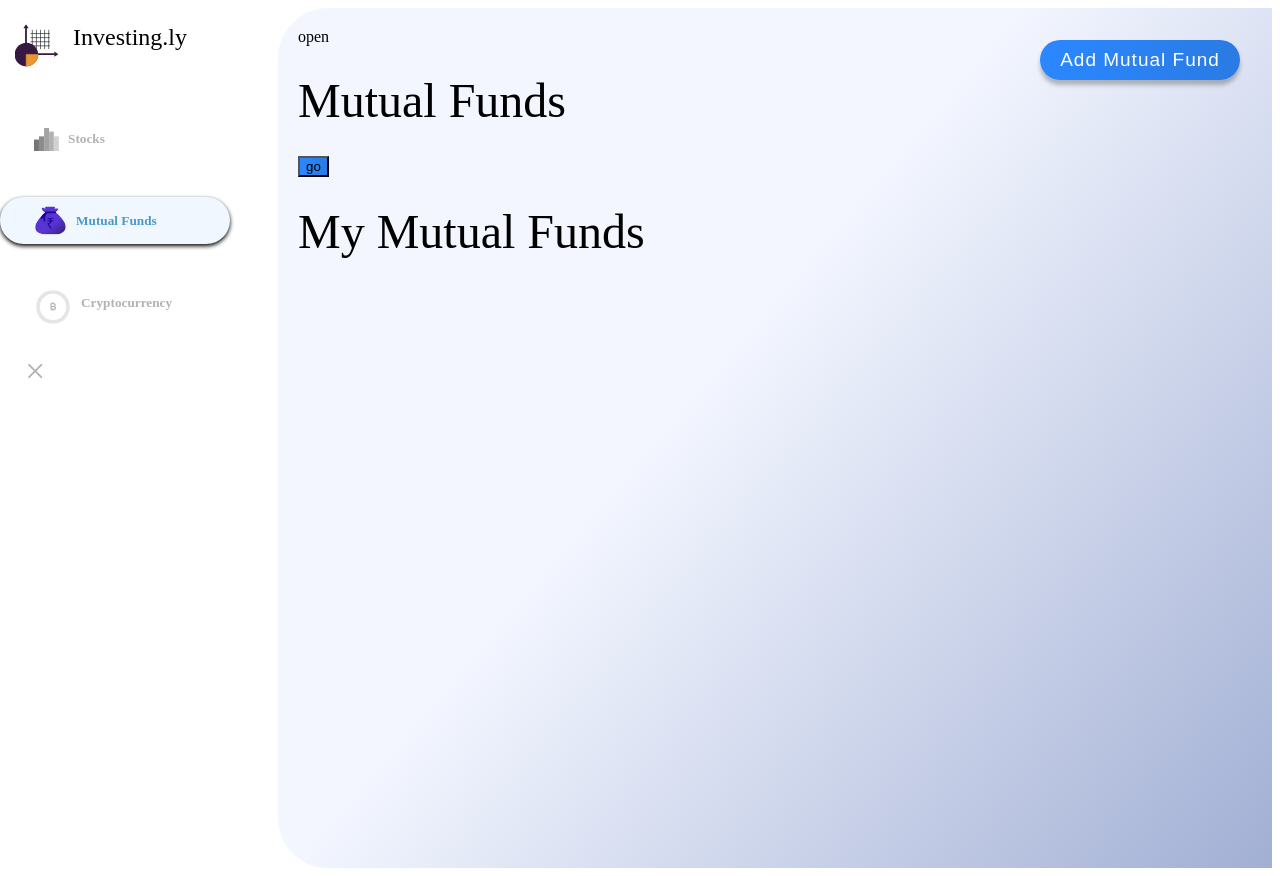
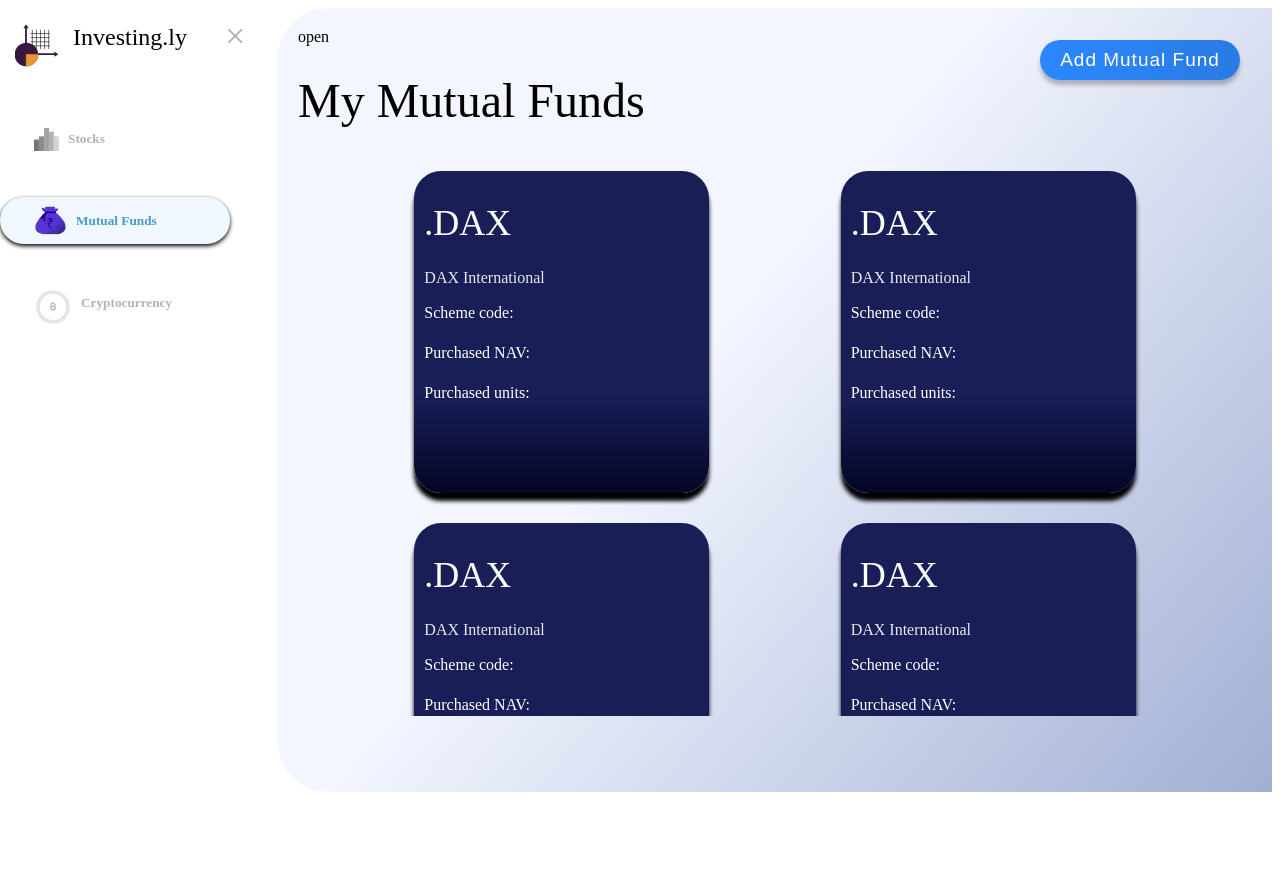
Before and after one commit to VIT-hack-fintech/investing.ly, a plain HTML site: page dashboard.html in a window 1280 px wide. Both pictures are taken after a click on the link "Mutual Funds". After the commit the page ends 800 px from the top, so only its background shows below. Drawn offline with Linux system fonts and the light colour scheme.

Commit message:
buttonchange

```diff
--- a/dash.css
+++ b/dash.css
@@ -35,12 +35,17 @@ body{
     border-radius: 50px;
     color: #B2B2B2;
 }
+#sideheading a{
+    padding: 0px 0px;
+    margin: 0px 0px;
+}
+
 #sideheading{
     align-self: center;
     display: flex;
     flex-direction: row;
 }
-#sidenav h1{
+#sideheading h1{
     font-family: Gotham;
     font-size: 24px;
     font-style: normal;
@@ -48,9 +53,7 @@ body{
     line-height: 23px;
     letter-spacing: 0em;
     text-align: center;
-
-
-
+    color: #000000;
 }
 .selected{
     background-color: #f0f7ff;
@@ -65,9 +68,14 @@ body{
     background-color: #f0f7ff;
 
 }
-
+#sideheading a:hover{
+    background-color: #ffffff;
+}
   /* Position and style the close button (top right corner) */
 #sidenav .closebtn {
+    position: absolute;
+    top: 0%;
+    left: 200px;
     font-size: 36px;
 }
 
--- a/dash.js
+++ b/dash.js
@@ -6,7 +6,7 @@ window.onload=()=>{
 }
 function openNav() {
     if(x<600){
-        document.getElementById("sidenav").style.width = "100%";
+        document.getElementById("sidenav").style.width = "70%";
     }
     else{
         document.getElementById("sidenav").style.width = "270px";
@@ -27,9 +27,9 @@ function openNav() {
 }
 htmlstockcard = '<div class="stockCard"><h2>.DAX</h2><p>DAX International</p><h3>3000000 USD</h3><h4>+6.53%</h4><h5>0.15</h5><svg width="275" height="67" viewBox="0 0 275 67" fill="none" xmlns="http://www.w3.org/2000/svg"><path d="M2 25.9568C7.29865 26.4594 20.7572 25.6552 32.2023 18.4172C46.5087 9.36965 43.3295 -0.683169 51.2775 4.34324C59.2254 9.36964 71.9422 47.5701 88.6329 46.5648C105.324 45.5595 118.835 38.5226 126.783 41.5384C134.731 44.5542 152.217 58.6282 162.549 58.1255C172.882 57.6229 182.419 60.6387 198.315 51.0886C214.211 41.5384 224.543 70.1889 238.85 64.1572C253.156 58.1255 254.746 46.5648 262.694 51.0886C269.052 54.7076 270.381 56.1623 272.5 57" stroke="#2B7FEB" stroke-width="4" stroke-linecap="round"/></svg></div>';
 htmlfundcryptocard = '<div class="fundcryptoCard"><h2>.DAX</h2><p>DAX International</p><h3>Scheme code:</h3><h3>Purchased NAV:</h3><h3>Purchased units:</h3></div>';
-htmlstocks = '<div id="stocksContainer" class="subcontainer"><h1>Stocks</h1><div class="inputDiv"><button onclick="goStock()">go//this button is for my refernce</button></div><h1>My Stocks</h1><div id="stockCardContainer" class="cardContainer"></div></div>';
-htmlfunds = '<div id="fundsContainer" class="subcontainer"><h1>Mutual Funds</h1><div class="inputDiv"><button onclick="goFund()">go</button></div><h1>My Mutual Funds</h1><div id="fundCardContainer" class="cardContainer"></div></div>';
-htmlcrypto = '<div id="cryptoContainer" class="subcontainer"><h1>Cryptocurrency</h1><div class="inputDiv"><button onclick="goCrypto()">go</button></div><h1>My Cryptocurrency</h1><div id="cryptoCardContainer" class="cardContainer"></div></div>';
+htmlstocks = '<div id="stocksContainer" class="subcontainer"><h1>My Stocks</h1><div id="stockCardContainer" class="cardContainer"></div></div>';
+htmlfunds = '<div id="fundsContainer" class="subcontainer"><h1>My Mutual Funds</h1><div id="fundCardContainer" class="cardContainer"></div></div>';
+htmlcrypto = '<div id="cryptoContainer" class="subcontainer"><h1>My Cryptocurrency</h1><div id="cryptoCardContainer" class="cardContainer"></div></div>';
 htmlgreystock='<img src="./stock grey.svg"><h5>Stocks</h5>';
 htmlgreyfund='<img src="./Mutual funds grey.svg"><h5>Mutual Funds</h5>';
 htmlgreycrypto='<img src="./Bitcoin grey.svg"><h5>Cryptocurrency</h5>';
@@ -52,6 +52,7 @@ const stocks = () =>{
     if(x<600){
         closeNav();
     }
+    goStock();
 }
 const goStock = () =>{
     //card insetion take place when go button is clicked:
@@ -78,10 +79,11 @@ const mutualfunds = () =>{
     if(x<600){
         closeNav();
     }
+    goFund();
 
 }
 const goFund = () =>{
-    for(i=0;i<3;i++)
+    for(i=0;i<30;i++)
     {
         document.getElementById("fundCardContainer").innerHTML+=htmlfundcryptocard;
     }
@@ -102,10 +104,10 @@ const cryptocurrency = () =>{
     if(x<600){
         closeNav();
     }
-
+    goCrypto();
 }
 const goCrypto = () =>{
-    for(i=0;i<3;i++)
+    for(i=0;i<30;i++)
     {
         document.getElementById("cryptoCardContainer").innerHTML+=htmlfundcryptocard;
     }
--- a/dashboard.html
+++ b/dashboard.html
@@ -11,7 +11,7 @@
     <div id="sidenav">
         <div id="sideheading">
             <img src="./investing logo (1).svg">
-            <h1>Investing.ly</h1>
+            <a href="index.html"><h1>Investing.ly</h1></a>
         </div>
         <a id="stocklink" onclick="stocks()"><img src="./stock grey.svg"><h5>Stocks</h5></a>
         <a id="fundlink" onclick="mutualfunds()"><img src="./Mutual funds grey.svg"><h5>Mutual Funds</h5></a>
--- a/home.css
+++ b/home.css
@@ -11,6 +11,9 @@ body{
     padding-bottom: 100px;
     margin-top: 40vh;
     overflow-x: hidden;
+}
+#ourServices a{
+    align-self: center;
 }
 #heading{
     margin-left: 65px;
```
